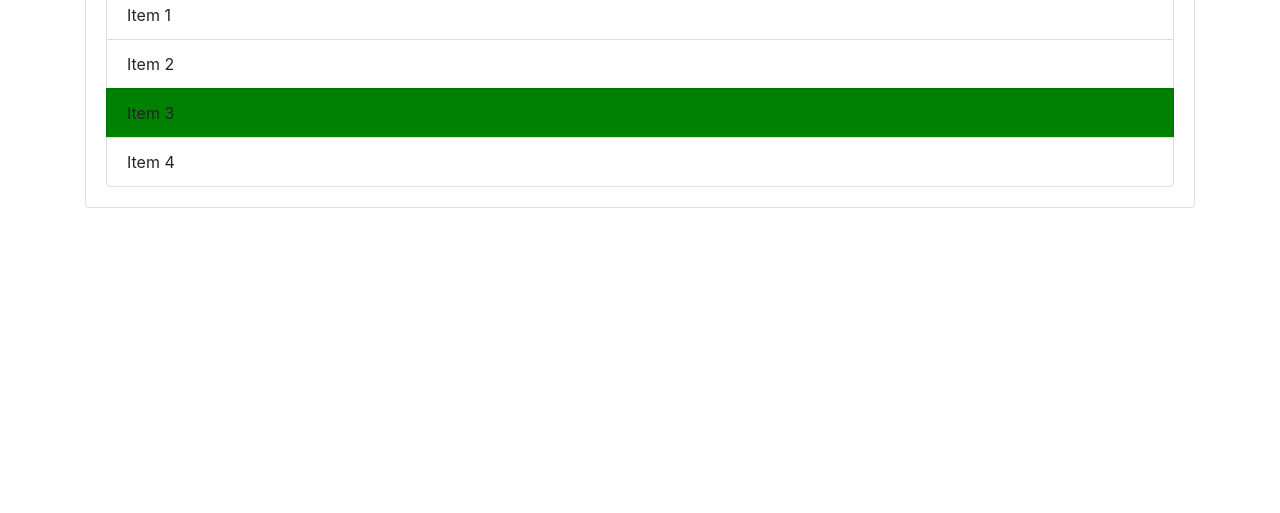
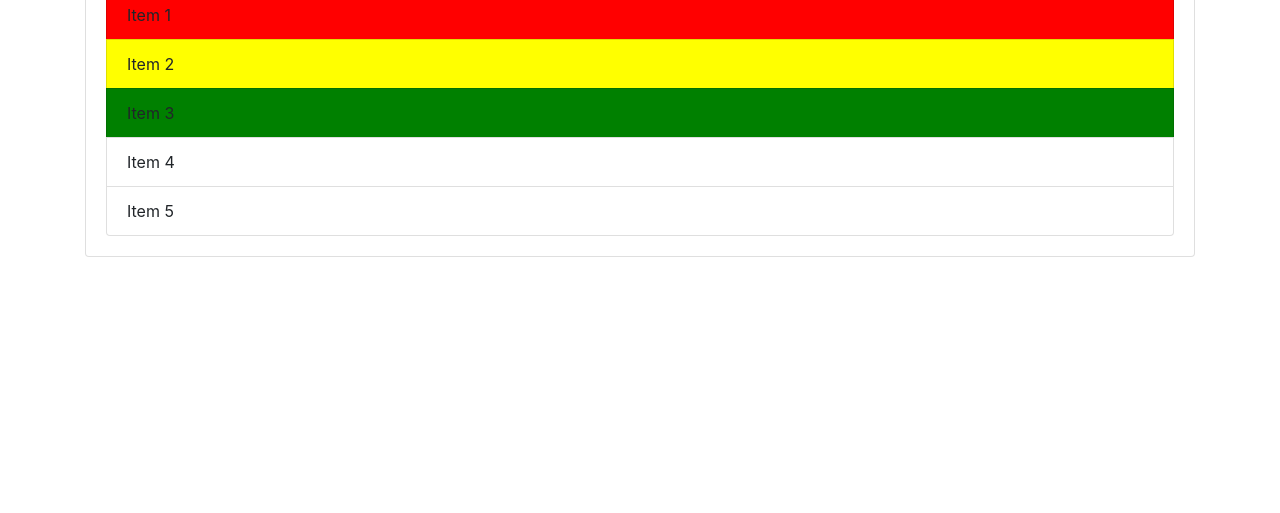
Before and after one commit to juhi-coder/get-a-call-reg-form, a plain HTML site: page test.html in a window 1280 px wide. Shown: the part 287-800 px from the top of the page. Drawn offline with nearby package versions, Linux system fonts and the light colour scheme.

Commit message:
push to get commit id3

```diff
--- a/test.html
+++ b/test.html
@@ -26,9 +26,16 @@
       <li class="list-group-item">Item 2</li>
       <li class="list-group-item" style="background-color:green">Item 3</li>
       <li class="list-group-item">Item 4</li>
+      <li class="list-group-item">Item 5</li>
     </ul>
    </div>
   </div>
+<script>
+    const collection=document.getElementsByClassName("list-group-item");
+    collection[0].style.backgroundColor="red";
 
+    const collection1=document.getElementsByTagName("li");
+    collection1[1].style.backgroundColor="yellow";
+</script>
 </body>
 </html>
```
